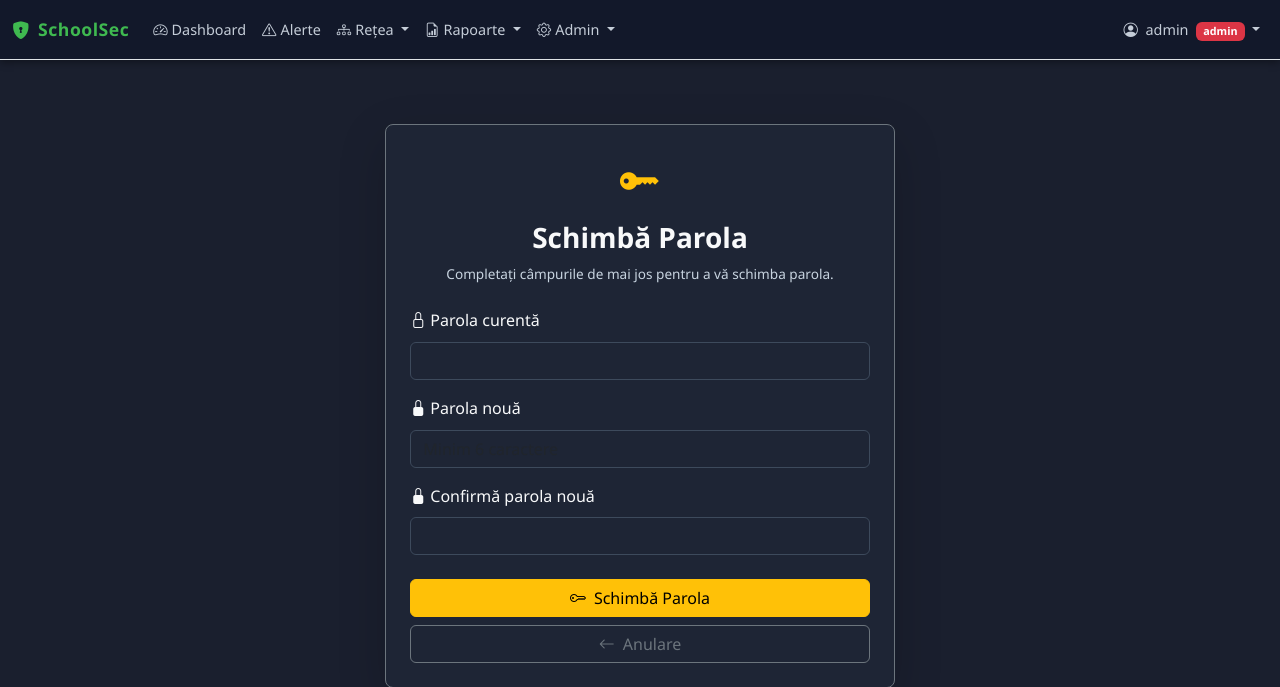
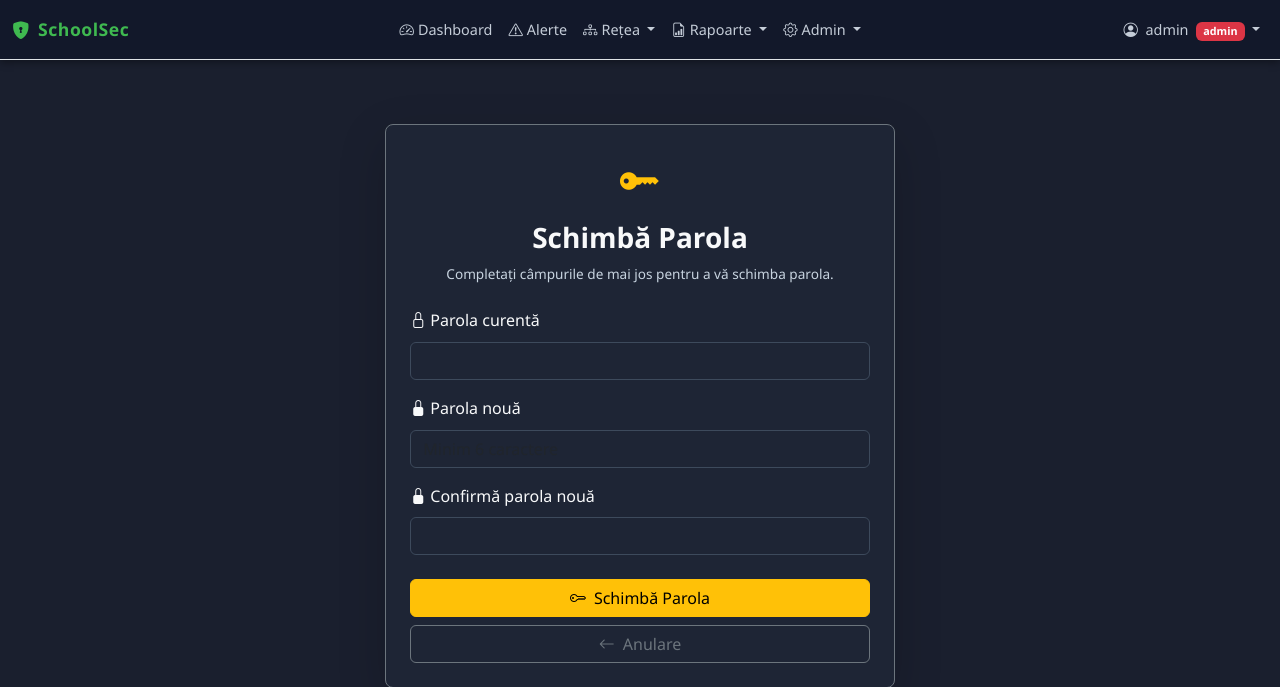
Before and after one commit to eduardstefan2006/school-network-security, a Flask app: page /profile/change-password in a window 1280 px wide. Shown: the top 687 px of the page. Run offline with Flask 3, Linux system fonts and the light colour scheme; a user stored in the database is signed in; some libraries are stand-ins or nearby versions.

Commit message:
fix: center navbar menu by using mx-auto and flex centering CSS
Agent-Logs-Url: https://github.com/eduardstefan2006/school-network-security/sessions/bf34cd36-e8bb-4499-bb65-8f5d4896821d

Co-authored-by: eduardstefan2006 <14857269+eduardstefan2006@users.noreply.github.com>

```diff
--- a/app/static/css/navbar.css
+++ b/app/static/css/navbar.css
@@ -10,6 +10,19 @@
     padding-top: 0;
     padding-bottom: 0;
     box-shadow: 0 2px 8px rgba(0, 0, 0, 0.4);
+}
+
+/* Ensure the inner container uses full width with flex layout */
+.schoolsec-navbar .container-fluid {
+    display: flex;
+    align-items: center;
+    justify-content: space-between;
+}
+
+/* Center nav menu takes available space in the middle */
+.schoolsec-navbar .navbar-collapse .navbar-nav.mx-auto {
+    justify-content: center;
+    flex: 1 1 auto;
 }
 
 .schoolsec-navbar .navbar-brand {
--- a/app/templates/base.html
+++ b/app/templates/base.html
@@ -28,7 +28,7 @@
             <span class="navbar-toggler-icon"></span>
         </button>
         <div class="collapse navbar-collapse" id="navbarMain">
-            <ul class="navbar-nav me-auto">
+            <ul class="navbar-nav mx-auto">
 
                 <!-- Dashboard -->
                 <li class="nav-item">
```
